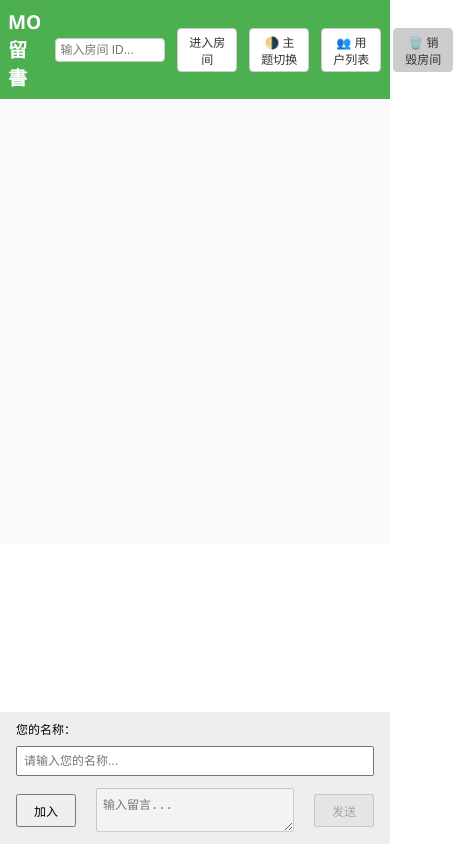
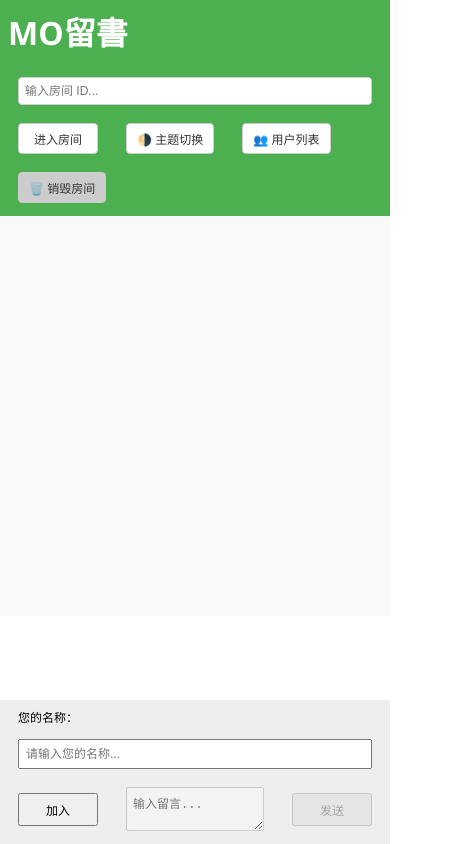
Before and after one commit to Limkon/6eye, a website: page public/index.html in a window 390 px wide. Shown: the whole page, 457 px wide, since content can reach past the window. Drawn offline with Linux system fonts and the light colour scheme.

Commit message:
Update style.css

```diff
--- a/public/style.css
+++ b/public/style.css
@@ -208,76 +208,73 @@
 /* 移动端适配 */
 @media (max-width: 600px) {
     header {
-        flex-direction: row; /* 改为水平排列 */
-        align-items: center;
-        padding: 8px;
-    }
-
-    header h1 {
-        font-size: 1.2em; /* 缩小标题 */
-        margin-right: 10px;
+        flex-direction: column;
+        align-items: flex-start;
+        padding: 8px; /* 减小内边距 */
     }
 
     .controls {
-        flex-wrap: nowrap; /* 按钮尽量水平排列 */
-        gap: 4px;
-        margin: 0;
-        flex: 1;
-        justify-content: flex-end; /* 按钮靠右 */
+        flexexpl-wrap: wrap;
+        gap: 8px;
+        margin-top: 10px;
+        width: 100%;
     }
 
     .controls #current-room-id {
-        display: none; /* 隐藏当前房间ID，节省空间 */
+        width: 100%;
+        margin: 0;
+        text-align: left;
+        padding-left: 10px;
     }
 
     .controls input[type="text"] {
-        width: 100px; /* 缩短输入框 */
-        margin: 0 4px;
-        padding: 4px;
-        font-size: 12px;
+        width: calc(100% - 20px);
+        margin: 5px 10px;
+        padding: 6px; /* 减小内边距 */
+        font-size: 12px; /* 缩小字体 */
     }
 
     .controls button {
-        margin: 0 4px;
-        padding: 4px 8px;
+        margin: 5px 10px;
+        padding: 6px 10px; /* 减小按钮大小 */
         font-size: 12px;
-        min-width: 60px; /* 缩小按钮 */
+        min-width: 80px;
     }
 
     footer {
         flex-wrap: wrap;
-        gap: 4px;
-        padding: 8px;
+        gap: 8px;
+        padding: 8px; /* 减小内边距 */
     }
 
     footer label {
         width: 100%;
-        margin: 0 8px;
+        margin: 0 10px;
         text-align: left;
         font-size: 12px;
     }
 
     footer #username {
-        width: calc(100% - 16px);
-        margin: 4px 8px;
+        width: calc(100% - 20px);
+        margin: 5px 10px;
         padding: 6px;
         font-size: 12px;
     }
 
     footer #message {
-        width: calc(100% - 16px);
-        margin: 4px 8px;
+        width: calc(100% - 20px);
+        margin: 5px 10px;
         padding: 6px;
         font-size: 12px;
-        min-height: 30px;
+        min-height: 30px; /* 减小最小高度 */
         max-height: 80px;
     }
 
     footer button {
-        padding: 6px 10px;
-        margin: 4px 8px;
+        padding: 6px 12px;
+        margin: 5px 10px;
         font-size: 12px;
-        min-width: 60px;
+        min-width: 80px;
     }
 
     main {
@@ -286,24 +283,15 @@
 
     #chat {
         flex: none;
-        height: 70%; /* 增加消息窗口高度 */
+        height: calc(100% - 100px); /* 动态计算高度，确保在屏幕内 */
         padding: 8px;
     }
 
     #userlist {
         flex: none;
-        height: 30%; /* 减小用户列表高度 */
+        height: 100px; /* 固定用户列表高度 */
         border-left: none;
         border-top: 1px solid #ccc;
         padding: 8px;
-        display: none; /* 默认隐藏用户列表 */
-    }
-
-    #userlist.hidden {
-        display: none;
-    }
-
-    #userlist:not(.hidden) {
-        display: block; /* 通过切换按钮显示 */
     }
 }
```
